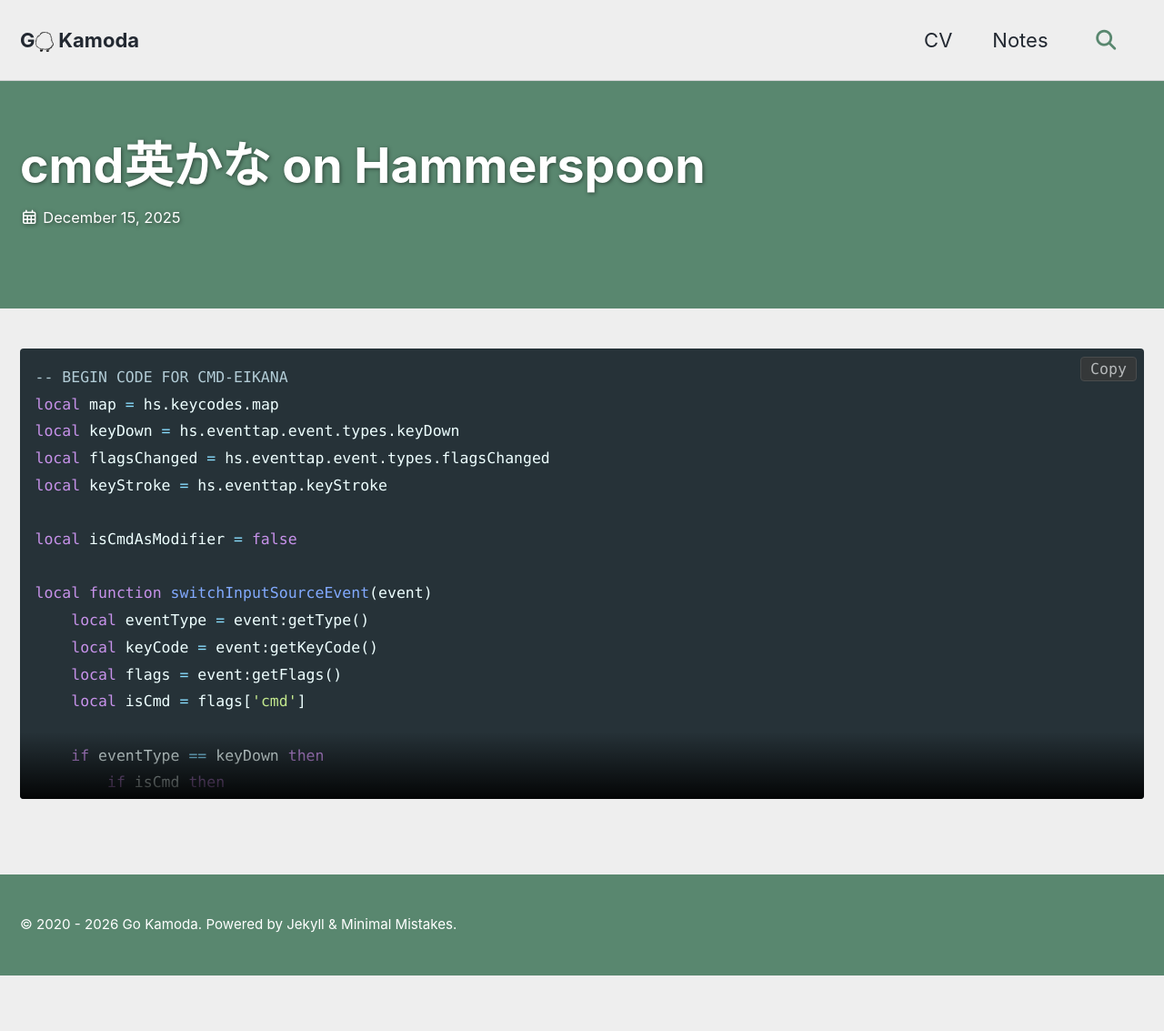
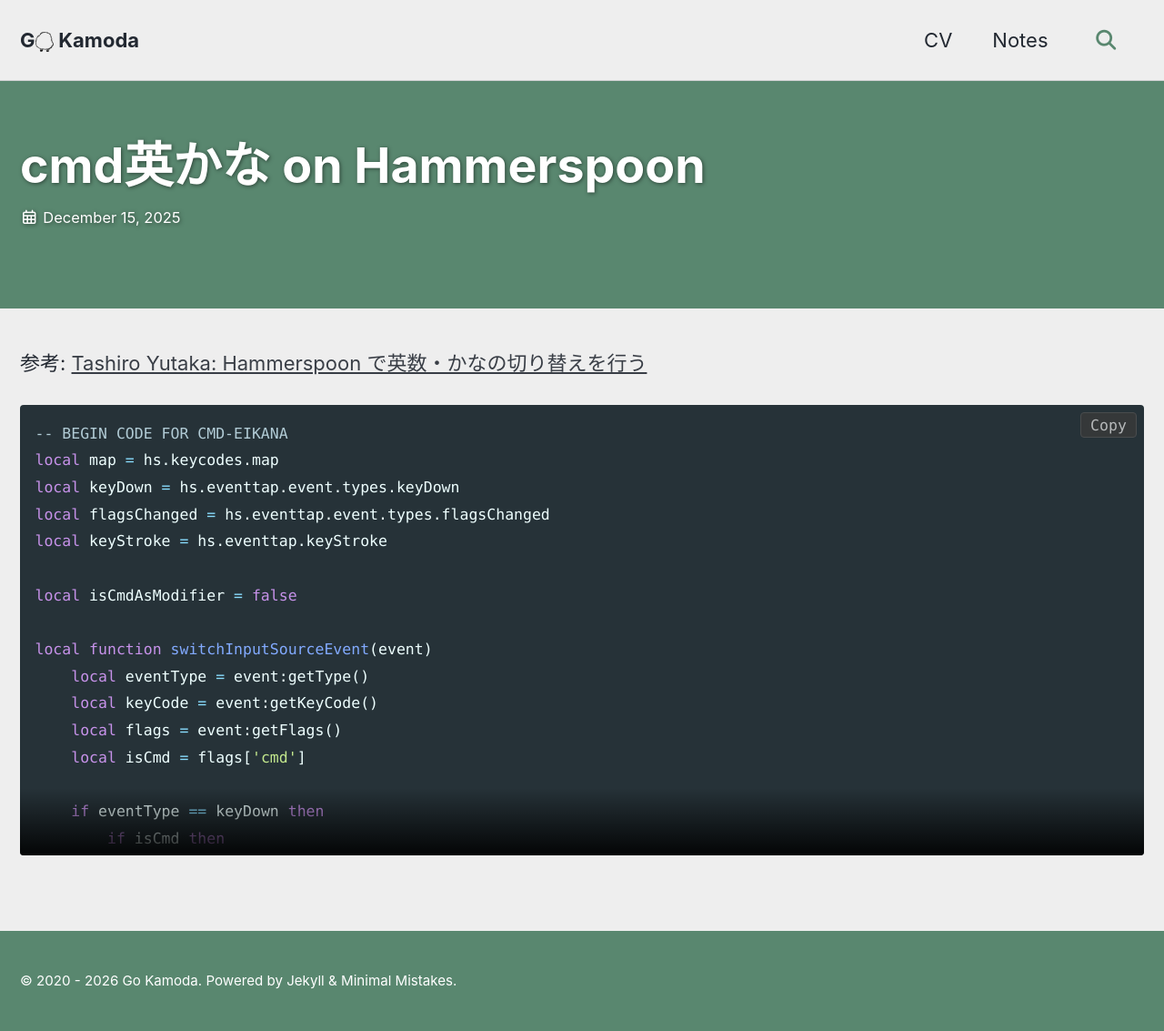
Before and after one commit to gokamoda/gokamoda.github.io, a Jekyll site: the page built from collections/_notes/cmd-eikana.md, in a window 1280 px wide. Shown: the whole page at 91% size. Built offline with Jekyll 4.4.1, drawn with Linux system fonts in a browser that asks for light colours; cached includes are drawn as plain includes; some web fonts are replaced; before the commit the page ends 1072 px from its top, so only the background shows below that.

Commit message:
add credit

````diff
--- a/collections/_notes/cmd-eikana.md
+++ b/collections/_notes/cmd-eikana.md
@@ -11,7 +11,7 @@ date: 2025-12-15
 excerpt: "configのコード"
 ---
 
-
+参考: [Tashiro Yutaka: Hammerspoon で英数・かなの切り替えを行う](https://zenn.dev/ytk6565/articles/hammerspoon-switch-input-source)
 ```lua
 -- BEGIN CODE FOR CMD-EIKANA
 local map = hs.keycodes.map
````
